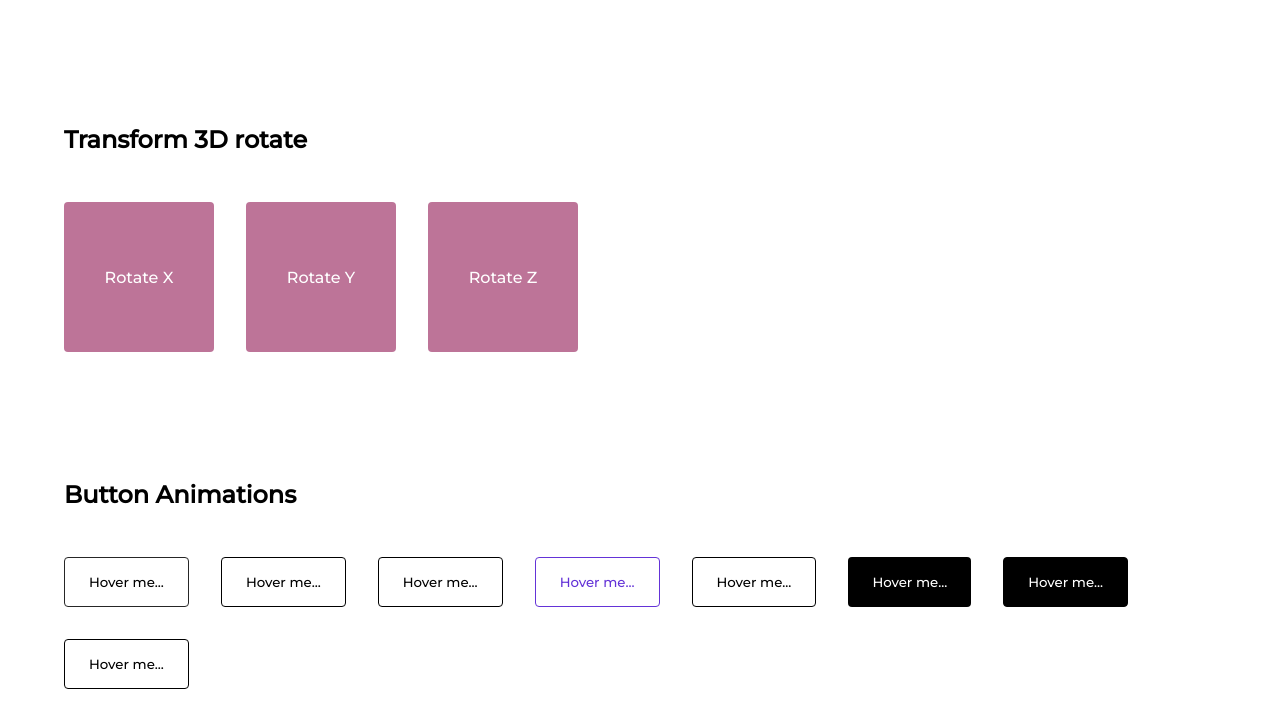
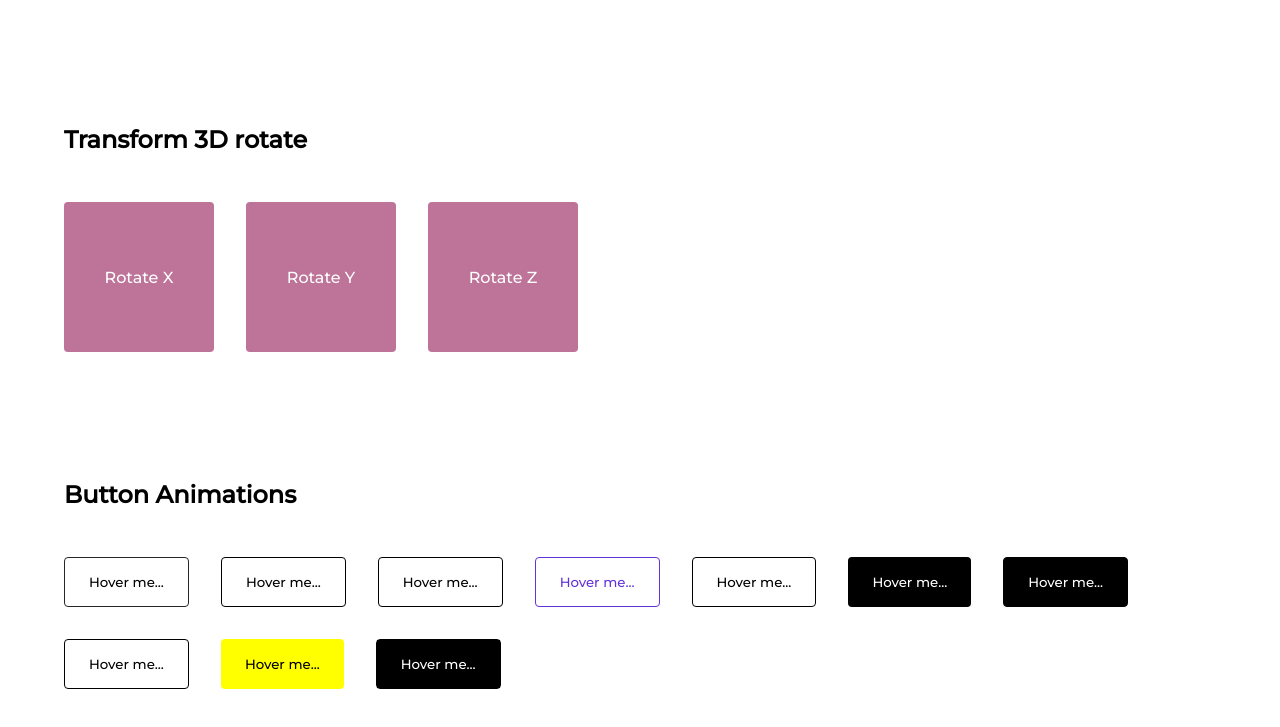
Before and after one commit to max-petkov/css-creative-animations, a plain HTML site: page index.html in a window 1280 px wide. Shown: the part 1444-2171 px from the top of the page. Drawn offline with Linux system fonts and the light colour scheme.

Commit message:
animation btns

```diff
--- a/assets/css/style.css
+++ b/assets/css/style.css
@@ -479,3 +479,111 @@ It can be used custom transform-origin: 80% 30%;
   transform: scale(1);
   opacity: 1;
 }
+
+.btn-animation--9 {
+  position: relative;
+  background-color: yellow;
+  color: black;
+}
+
+.btn-animation--9::before {
+  content: "Hover me...";
+  position: absolute;
+  top: 0;
+  left: 0;
+  width: 100%;
+  height: 100%;
+  border-radius: 4px;
+  background-color: magenta;
+  color: white;
+  display: flex;
+  justify-content: center;
+  align-items: center;
+  transform: rotateX(270deg);
+
+  /* it will take the top center point for rotating */
+  transform-origin: top;
+
+  transition: all 1s;
+}
+
+.btn-animation--9:hover:before {
+  transform: rotateX(0);
+}
+
+.btn-animation--9::after {
+  content: "Hover me...";
+  position: absolute;
+  top: 0;
+  left: 0;
+  width: 100%;
+  height: 100%;
+  border-radius: 4px;
+  background-color: cyan;
+  color: black;
+  display: flex;
+  justify-content: center;
+  align-items: center;
+  transform: rotateX(270deg);
+
+  /* it will take the top center point for rotating */
+  transform-origin: top;
+
+  transition: all 1s;
+  transition-delay: 0.25s;
+}
+
+.btn-animation--9:hover:after {
+  transform: rotateX(0);
+}
+
+.btn-animation--10 {
+  position: relative;
+  background-color: white;
+  border: 1px solid black;
+  color: white;
+}
+
+.btn-animation--10::before {
+  content: "Hover me...";
+  position: absolute;
+  top: 0;
+  left: 0;
+  width: 100%;
+  height: 100%;
+  background-color: black;
+  color: white;
+  display: flex;
+  align-items: center;
+  justify-content: center;
+  transition: all 0.5s;
+}
+
+.btn-animation--10:hover:before {
+  left: 100%;
+  transform: scale(0) rotateY(360deg);
+  opacity: 0;
+}
+
+.btn-animation--10::after {
+  content: "Hover me...";
+  position: absolute;
+  top: 0;
+  left: -100%;
+  width: 100%;
+  height: 100%;
+  background-color: black;
+  color: white;
+  display: flex;
+  align-items: center;
+  justify-content: center;
+  transition: all 0.5s;
+  transform: scale(0) rotateY(0deg);
+  opacity: 0;
+}
+
+.btn-animation--10:hover:after {
+  left: 0;
+  transform: scale(1) rotateY(360deg);
+  opacity: 1;
+}
--- a/index.html
+++ b/index.html
@@ -66,6 +66,8 @@
             <button class="btn btn-animation--6">Hover me...</button>
             <button class="btn btn-animation--7">Hover me...</button>
             <button class="btn btn-animation--8">Hover me...</button>
+            <button class="btn btn-animation--9">Hover me...</button>
+            <button class="btn btn-animation--10">Hover me...</button>
         </div>
     </section>
 </body>
```
